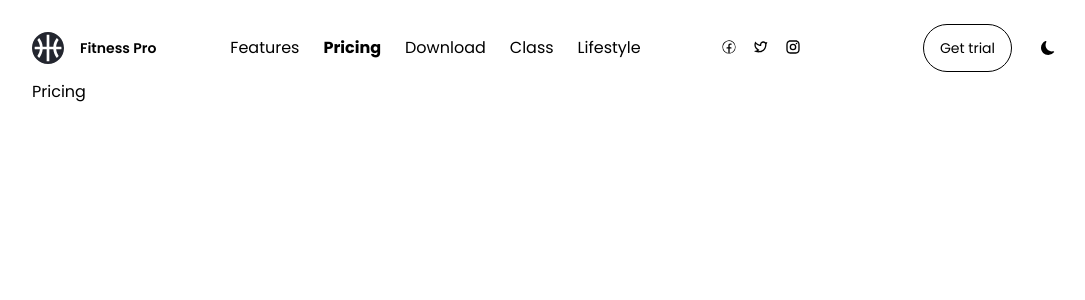
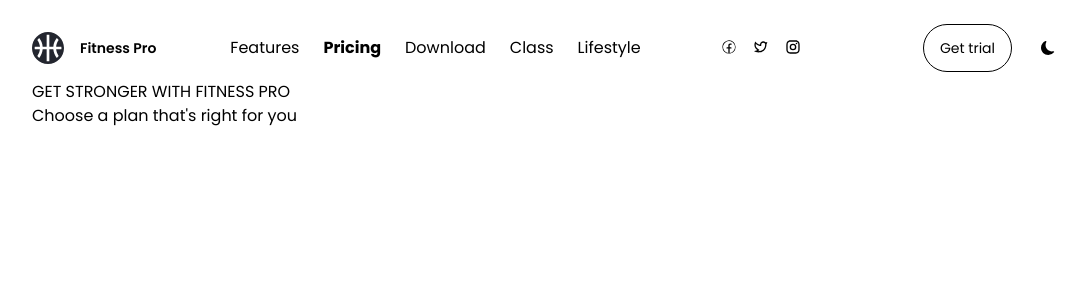
Before and after one commit to Olive-Spider/fitness-pro, a React (Vite) app: page /pricing in a window 1280 px wide. Shown: the top 300 px of the page, without its empty margins (48-1133 px from the left). Built offline with nearby package versions, Linux system fonts and the light colour scheme.

Commit message:
Start pricing page

```diff
--- a/src/App.jsx
+++ b/src/App.jsx
@@ -6,8 +6,8 @@ import Class from "./pages/Class";
 import Download from './pages/Download';
 import Features from './pages/Features';
 import Lifestyle from './pages/Lifestyle';
-import Pricing from './pages/Pricing';
 import Layout from "./layout";
+import PricingPage from "./pages/PricingPage";
 
 
 function App() {
@@ -21,7 +21,7 @@ function App() {
           <Route path='/download' element={<Download />} />
           <Route path='/features' element={<Features />} />
           <Route path='/lifestyle' element={<Lifestyle />} />
-          <Route path='/pricing' element={<Pricing />} />
+          <Route path='/pricing' element={<PricingPage />} />
         </Routes>
       </Layout>
     </>
--- /dev/null
+++ b/src/components/pricing/Plan.jsx
@@ -0,0 +1,10 @@
+function Plan() {
+  return (
+    <div>
+      <p>GET STRONGER WITH FITNESS PRO</p>
+      <p>Choose a plan that&apos;s right for you</p>
+    </div>
+  );
+}
+
+export default Plan;
--- a/src/pages/Pricing.jsx
+++ /dev/null
@@ -1,8 +0,0 @@
-
-const Pricing = () => {
-  return (
-	<div>Pricing</div>
-  )
-}
-
-export default Pricing
--- /dev/null
+++ b/src/pages/PricingPage.jsx
@@ -0,0 +1,11 @@
+import Plan from "../components/pricing/Plan";
+
+const PricingPage = () => {
+  return (
+    <div>
+      <Plan />
+    </div>
+  );
+};
+
+export default PricingPage;
```
